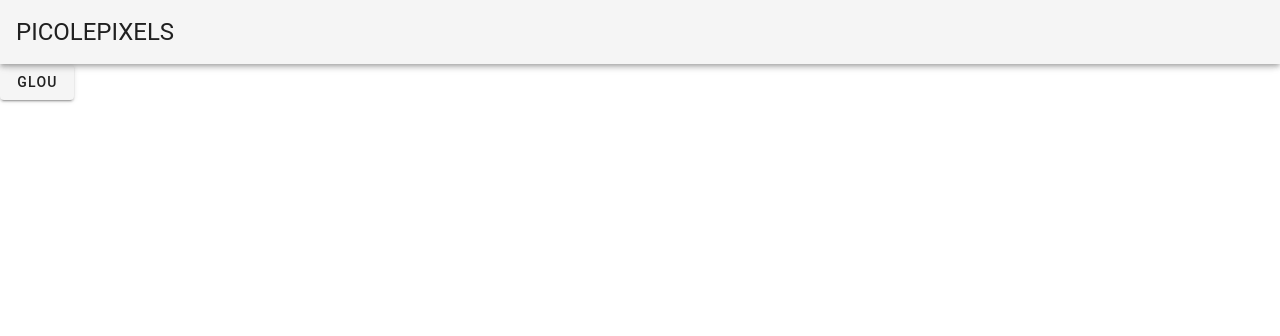
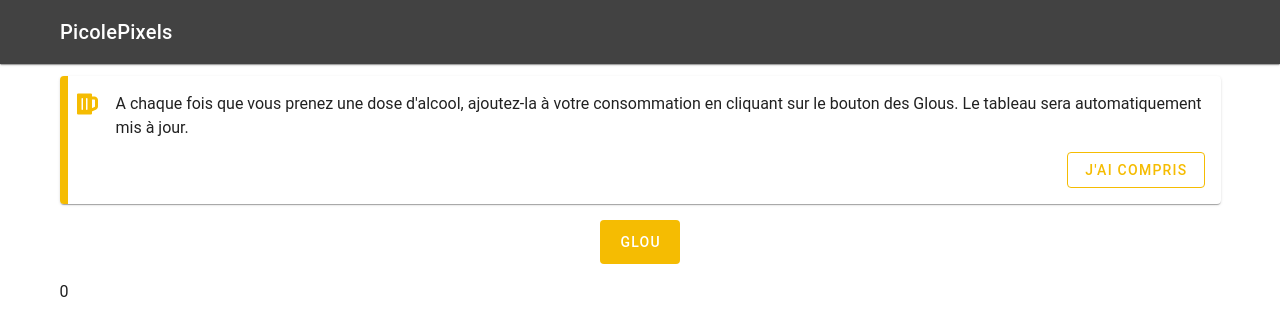
Before and after one commit to TakCastel/picole-pixels, a Vue app: page / in a window 1280 px wide. Shown: the top 336 px of the page. Built offline with nearby package versions, Linux system fonts and the light colour scheme; a small style sheet from the web is missing.

Commit message:
WIP august

```diff
--- a/src/App.vue
+++ b/src/App.vue
@@ -1,7 +1,16 @@
 <template>
   <v-app>
-    <v-app-bar app>
-      <v-toolbar-title class="headline text-uppercase">
+    <v-app-bar
+      class="grey darken-3 elevation-1 white--text"
+      app
+    >
+      <v-img
+        src="@/assets/logo.png"
+        aspect-ratio="1"
+        max-width="32"
+        class="mr-3"
+      />
+      <v-toolbar-title class="title">
         <span>PicolePixels</span>
       </v-toolbar-title>
     </v-app-bar>
--- a/src/components/atoms/AddDrink.vue
+++ /dev/null
@@ -1,5 +0,0 @@
-<template>
-  <v-btn>
-    Glou
-  </v-btn>
-</template>
--- /dev/null
+++ b/src/components/atoms/AlertMessage.vue
@@ -0,0 +1,42 @@
+<template>
+  <v-alert
+    v-model="alert"
+    border="left"
+    color="primary"
+    class="elevation-1"
+    icon="fa-beer"
+    transition="scale-transition"
+    colored-border
+  >
+    <slot />
+    <v-layout>
+      <v-spacer />
+      <v-btn
+        color="primary"
+        class="mt-3"
+        depressed
+        outlined
+        @click="handleClick"
+      >
+        J'ai compris
+      </v-btn>
+    </v-layout>
+  </v-alert>
+</template>
+
+<script>
+export default {
+  props: {
+    alert: {
+      type: Boolean,
+      required: true
+    }
+  },
+
+  methods: {
+    handleClick () {
+      this.$emit('dismiss')
+    }
+  }
+}
+</script>
--- /dev/null
+++ b/src/components/atoms/ButtonDrink.vue
@@ -0,0 +1,22 @@
+<template>
+  <v-btn
+    color="primary"
+    depressed
+    large
+    @click="userDrink(new Date)"
+  >
+    Glou
+  </v-btn>
+</template>
+
+<script>
+import { mapActions } from 'vuex'
+
+export default {
+  methods: {
+    ...mapActions([
+      'userDrink'
+    ])
+  }
+}
+</script>
--- /dev/null
+++ b/src/components/atoms/CounterDrink.vue
@@ -0,0 +1,15 @@
+<template>
+  <span>{{ totalDrink.length }}</span>
+</template>
+
+<script>
+import { mapState } from 'vuex'
+
+export default {
+  computed: {
+    ...mapState({
+      totalDrink: state => state.glou
+    })
+  }
+}
+</script>
--- a/src/pages/Homepage.vue
+++ b/src/pages/Homepage.vue
@@ -1,17 +1,56 @@
 <template>
-  <v-layout>
-    <v-flex>
-      <add-drink />
-    </v-flex>
-  </v-layout>
+  <v-container>
+    <v-layout column>
+      <v-flex>
+        <alert-message
+          :alert="showRules"
+          @dismiss="userUnderstandRules"
+        >
+          A chaque fois que vous prenez une dose d'alcool, ajoutez-la à votre
+          consommation en cliquant sur le bouton des Glous. Le tableau sera
+          automatiquement mis à jour.
+        </alert-message>
+      </v-flex>
+      <v-flex text-center>
+        <p>
+          <button-drink />
+        </p>
+      </v-flex>
+      <v-flex>
+        <counter-drink />
+      </v-flex>
+    </v-layout>
+  </v-container>
 </template>
 
 <script>
-import AddDrink from '@/components/atoms/AddDrink'
+import { mapState, mapActions } from 'vuex'
+
+import AlertMessage from '@/components/atoms/AlertMessage'
+import ButtonDrink from '@/components/atoms/ButtonDrink'
+import CounterDrink from '@/components/atoms/CounterDrink'
 
 export default {
   components: {
-    AddDrink
+    AlertMessage,
+    ButtonDrink,
+    CounterDrink
+  },
+
+  data: () => ({
+    hasUnderstoodRules: true
+  }),
+
+  computed: {
+    ...mapState({
+      showRules: state => state.showRules
+    })
+  },
+
+  methods: {
+    ...mapActions([
+      'userUnderstandRules'
+    ])
   }
 }
 </script>
--- a/src/store.js
+++ b/src/store.js
@@ -5,12 +5,28 @@ Vue.use(Vuex)
 
 export default new Vuex.Store({
   state: {
-
+    showRules: !localStorage.getItem('picole_pixels_rules_understood'),
+    glou: [
+      // All glou dates
+    ]
   },
   mutations: {
+    INCREMENT_GLOU (state, newValue) {
+      state.glou.push(newValue)
+    },
 
+    UNDERSTAND_RULES (state) {
+      state.showRules = false
+    }
   },
   actions: {
+    userDrink ({ commit }, newValue) {
+      commit('INCREMENT_GLOU', newValue)
+    },
 
+    userUnderstandRules ({ commit }) {
+      commit('UNDERSTAND_RULES')
+      localStorage.setItem('picole_pixels_rules_understood', true)
+    }
   }
 })
```
Also changed, not shown: src/assets/logo.png, src/assets/logo.svg (deleted).
